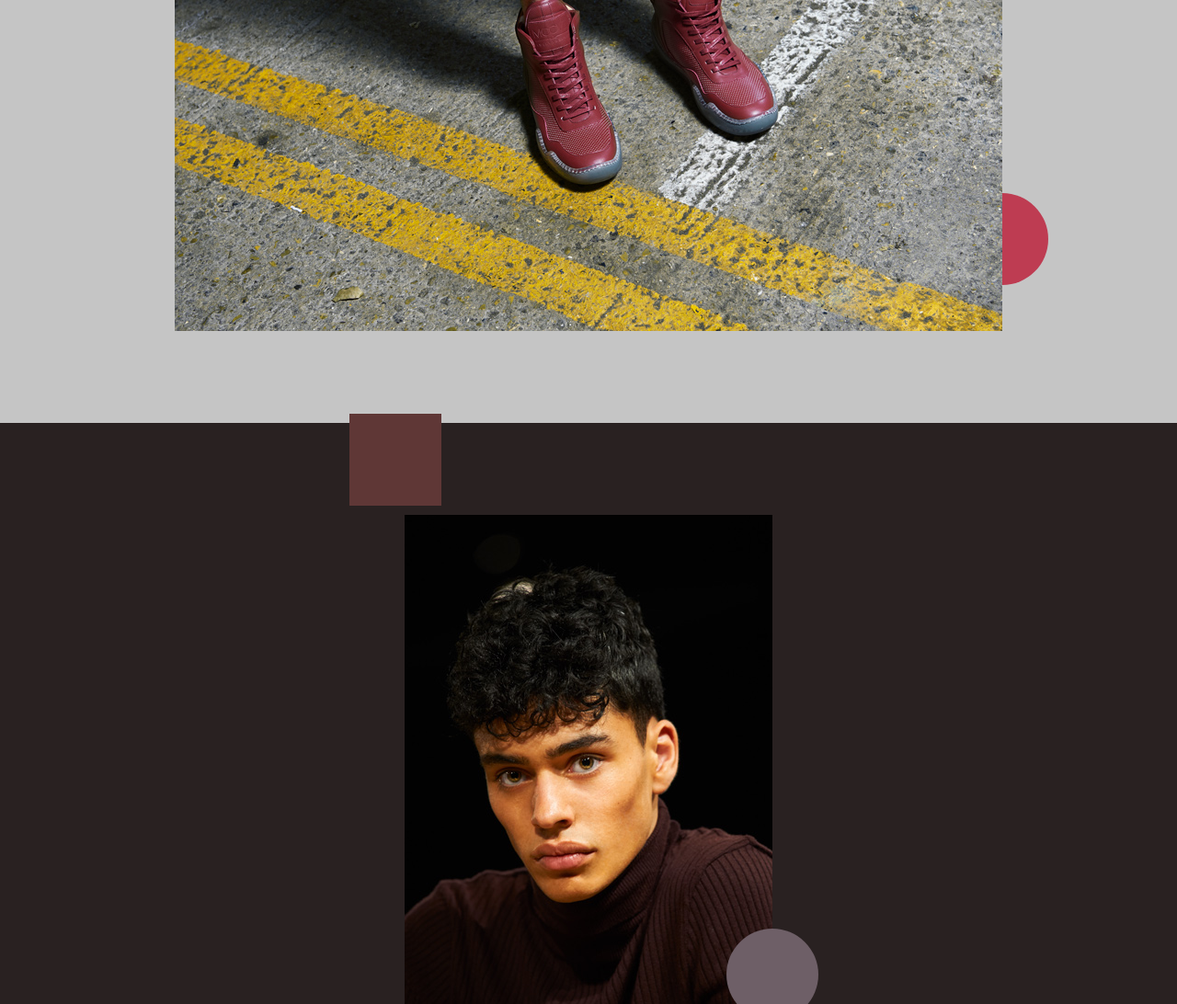
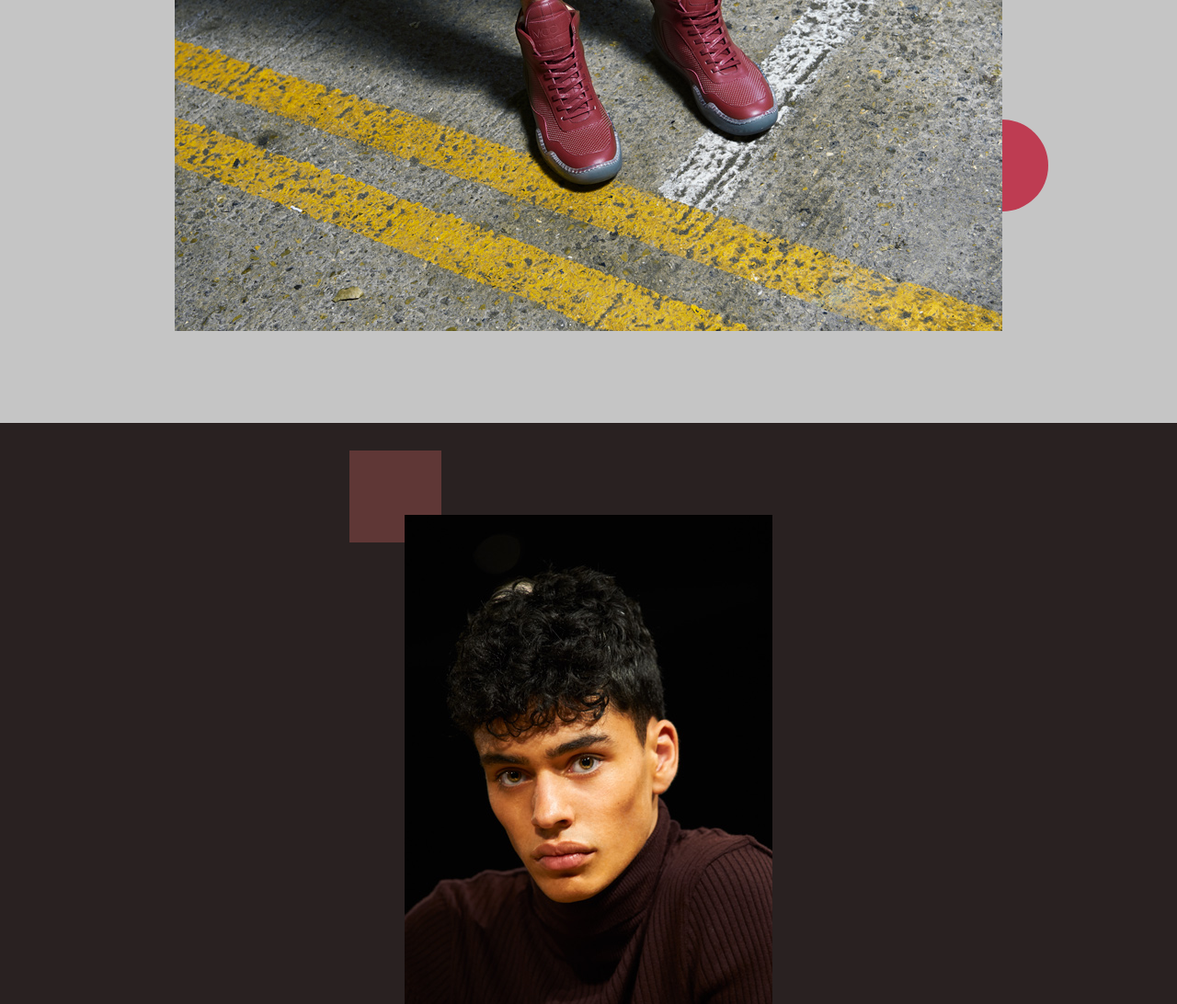
Before and after one commit to Waffles4Ransom/SuperHi_JennaBuchholz, a plain HTML site: page index.html in a window 1280 px wide. Shown: the part 1140-2232 px from the top of the page at 92% size. Drawn offline with Linux system fonts and the light colour scheme.

Commit message:
adds parallex effect to circles, refactors parallax function

```diff
--- a/index.html
+++ b/index.html
@@ -21,26 +21,26 @@
     <div class="content">
       <div class="square" data-parallax="0.1"></div>
       <img src="assets/images/image1.jpg" alt="male model in crop jean jacket" srcset="assets/images/image1.jpg, assets/images/image1-2x.jpg 2x">
-      <div class="circle"></div>
+      <div class="circle" data-parallax="-0.1"></div>
     </div>
   </section>
   <section class="s2" data-client="Alter Ego" data-page="2 / 2">
     <div class="content">
-      <div class="circle"></div>
+      <div class="circle" data-parallax="-0.2"></div>
       <img src="assets/images/image2.jpg" alt="person standing in parking lot in red sneakers" srcset="assets/images/image2.jpg, assets/images/image2-2x.jpg 2x">
       <div class="square" data-parallax="0.2"></div>
     </div>
   </section>
   <section class="s3" data-client="Valencia Clothing" data-page="1 / 2" data-dark="y">
     <div class="content">
-      <div class="square" data-parallax="0.4"></div>
+      <div class="square" data-parallax="0.3"></div>
       <img src="assets/images/image3.jpg" alt="male model in brown turtleneck" srcset="assets/images/image3.jpg, assets/images/image3-2x.jpg 2x">
-      <div class="circle"></div>
+      <div class="circle" data-parallax="-0.35"></div>
     </div>
   </section>
   <section class="s4" data-client="Valencia Clothing" data-page="2 / 2">
     <div class="content">
-      <div class="circle"></div>
+      <div class="circle" data-parallax="0.25"></div>
       <img src="assets/images/image4.jpg" alt="female model in grey champion sweatshirt standing on grassy field" srcset="assets/images/image4.jpg, assets/images/image4-2x.jpg 2x">
       <div class="square" data-parallax="0.1"></div>
     </div>
--- a/src/scroll.js
+++ b/src/scroll.js
@@ -3,7 +3,6 @@ document.addEventListener('DOMContentLoaded', () =>{
   const pixelTag = document.querySelector('div.pixel')
   const bodyTag = document.querySelector('body')
   const progressTag = document.querySelector('div.progress')
-
   const sections = document.querySelectorAll('section')
   const clientTag = document.querySelector('div.client')
   const pageTag = document.querySelector('div.page')
@@ -14,22 +13,7 @@ document.addEventListener('DOMContentLoaded', () =>{
     pixelTag.innerHTML = pixels
     progressBar(pixels)
     clientAndPageUpdate(pixels)
-  })
-
-  // parallax - move certain tags based on how far they are from the anchor point (middle of section)
-  document.addEventListener('scroll', () => {
-    const topViewport = window.pageYOffset
-    const midViewport = topViewport + (window.innerHeight / 2)
-
-    sections.forEach(s => {
-      const topSection = s.offsetTop
-      const midSection = topSection + (s.offsetHeight / 2)
-      const distanceToSection = midViewport - midSection
-
-      const tag = s.querySelector('div.square')
-      const speed = parseFloat(tag.getAttribute('data-parallax'))
-      tag.style.transform = `translate(0, ${distanceToSection * speed}px)`
-    })
+    parallaxEffect(pixels)
   })
 
   function progressBar(pixels) {
@@ -55,4 +39,18 @@ document.addEventListener('DOMContentLoaded', () =>{
     })
   }
 
+  function parallaxEffect(pixels) {
+    const midViewport = pixels + (window.innerHeight / 2)
+    sections.forEach(s => {
+      const topSection = s.offsetTop
+      const midSection = topSection + (s.offsetHeight / 2)
+      const distanceToSection = midViewport - midSection
+      const parallaxTags = s.querySelectorAll('[data-parallax]')
+      parallaxTags.forEach(tag => {
+        const speed = parseFloat(tag.getAttribute('data-parallax'))
+        tag.style.transform = `translate(0, ${distanceToSection * speed}px)`
+      })
+    })
+  }
+
 })
```
